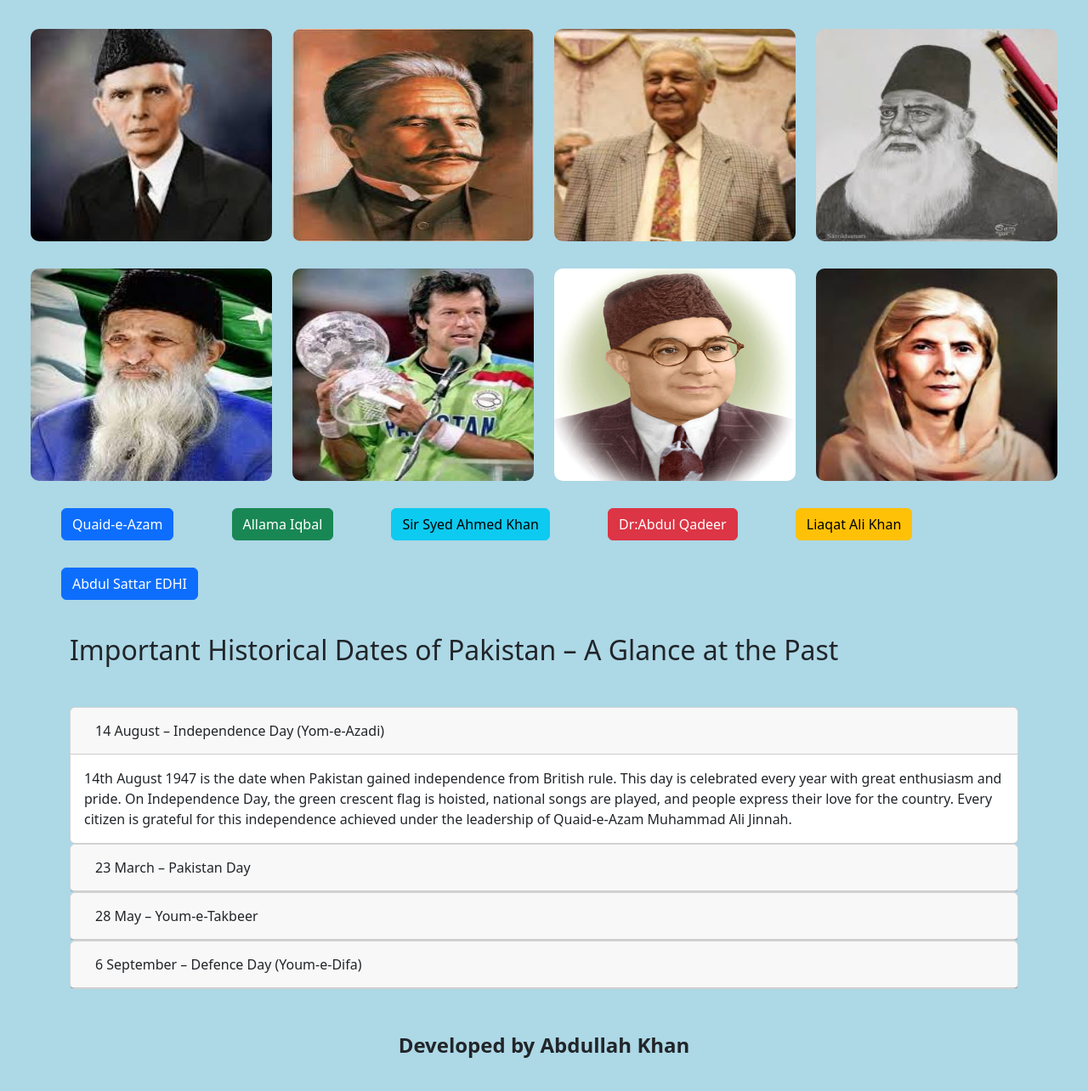
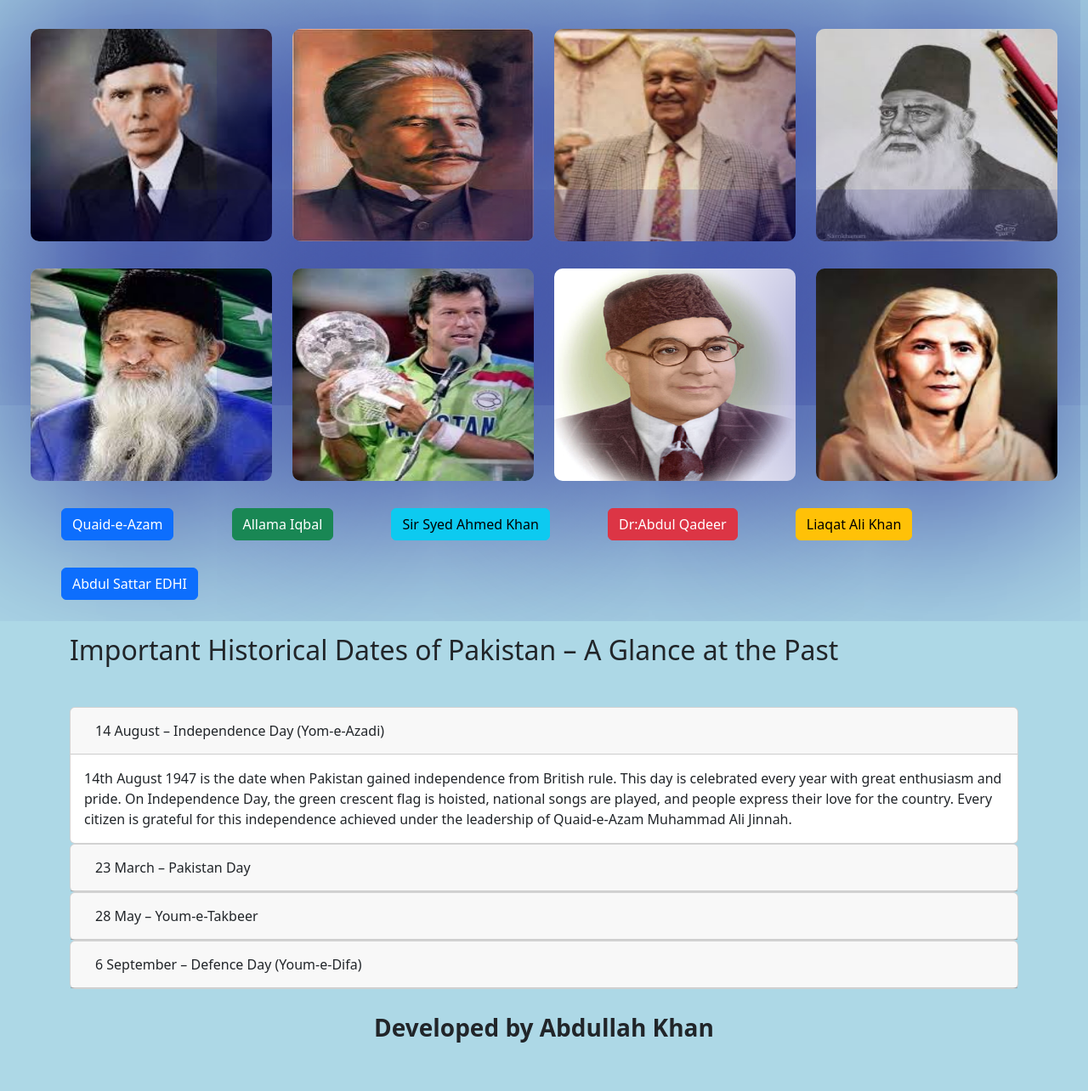
Before and after one commit to Abdullah23890/14august, a plain HTML site: page index.html in a window 1280 px wide. Shown: the part 1556-2840 px from the top of the page at 85% size. After the commit the page ends 2802 px from the top, so only its background shows below. Drawn offline with nearby package versions, Linux system fonts and the light colour scheme.

Commit message:
Update index.html

```diff
--- a/index.html
+++ b/index.html
@@ -10,8 +10,15 @@
     body{
         background-color: lightblue;
     }
+    .legend{
+box-shadow:0px 0px 500px navy;
+transition: all;
+transition-timing-function: linear;
+transition-delay: 1s;
+    }
     .legend:hover{
-box-shadow: 20px 20px 25px navy;
+      transform: translateY(8px);
+    opacity: 0.8;
     }
 </style>
 </head>
@@ -453,8 +460,8 @@ Today, the world needs more people like Abdul Sattar Edhi — people who put hum
     </div>
   </div>
 </div>
-<div class="row mt-4 text-center text-dark">
-<p class="fs-4 fw-bold text-dark p-4">Developed by Abdullah Khan</p>
+<div class="row mt-4 text-center text-dark" style="margin-bottom: -3rem;">
+<p class="fs-3 fw-bold text-dark">Developed by Abdullah Khan</p>
 </div>
 </body>
 </html>
```
